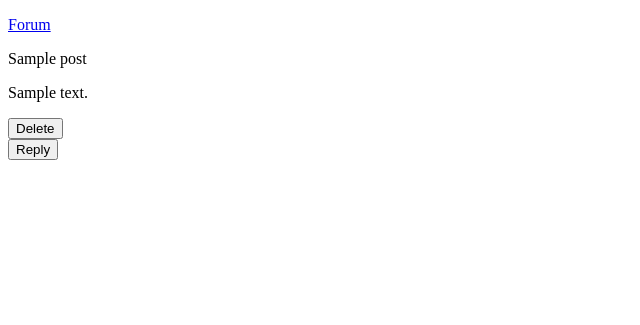
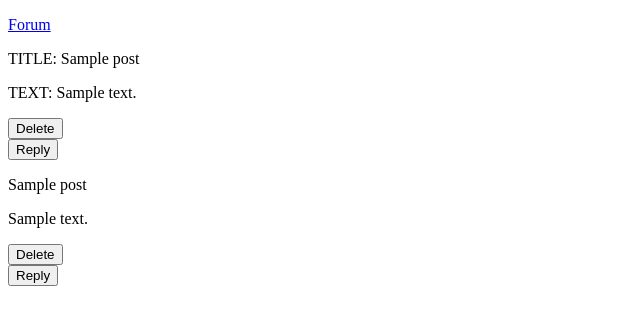
Before and after one commit to oxfos/d2forum, a Django app: a page that uses src/templates/forum/post_detail.html in a window 1280 px wide. Shown: the top 325 px of the page, without its empty margins (0-640 px from the left). Run offline with Django 3.2, Linux system fonts and the light colour scheme; tables that the repository leaves empty hold one stand-in row (values such as "Sample post"); some libraries are stand-ins or nearby versions.

Commit message:
Added for loop in post_detail.html to loop over and display replies.

```diff
--- a/src/templates/forum/post_detail.html
+++ b/src/templates/forum/post_detail.html
@@ -1,8 +1,8 @@
 {% extends 'base.html' %}
 
 {% block content %}
-<p>{{ post.title }}</p>
-<p>{{ post.text }}</p>
+<p>TITLE: {{ post.title }}</p>
+<p>TEXT: {{ post.text }}</p>
 <form id="post_form" action="{% url 'forum:delete_post' post.pk post.slug %}" method="POST">
     {% csrf_token %}
     <button type="submit" name="delete" value="delete">Delete</button>
@@ -12,7 +12,7 @@
     <button type="submit" name="reply" value="reply">Reply</button>
 </form>
 <p id="reply"></p>
-<!--here loop through replies
-per reply include partial_post
--->
+{% for reply in post.post_set.all %}
+{% include 'partials/partial_post.html' %}
+{% endfor %}
 {% endblock content %}
```
